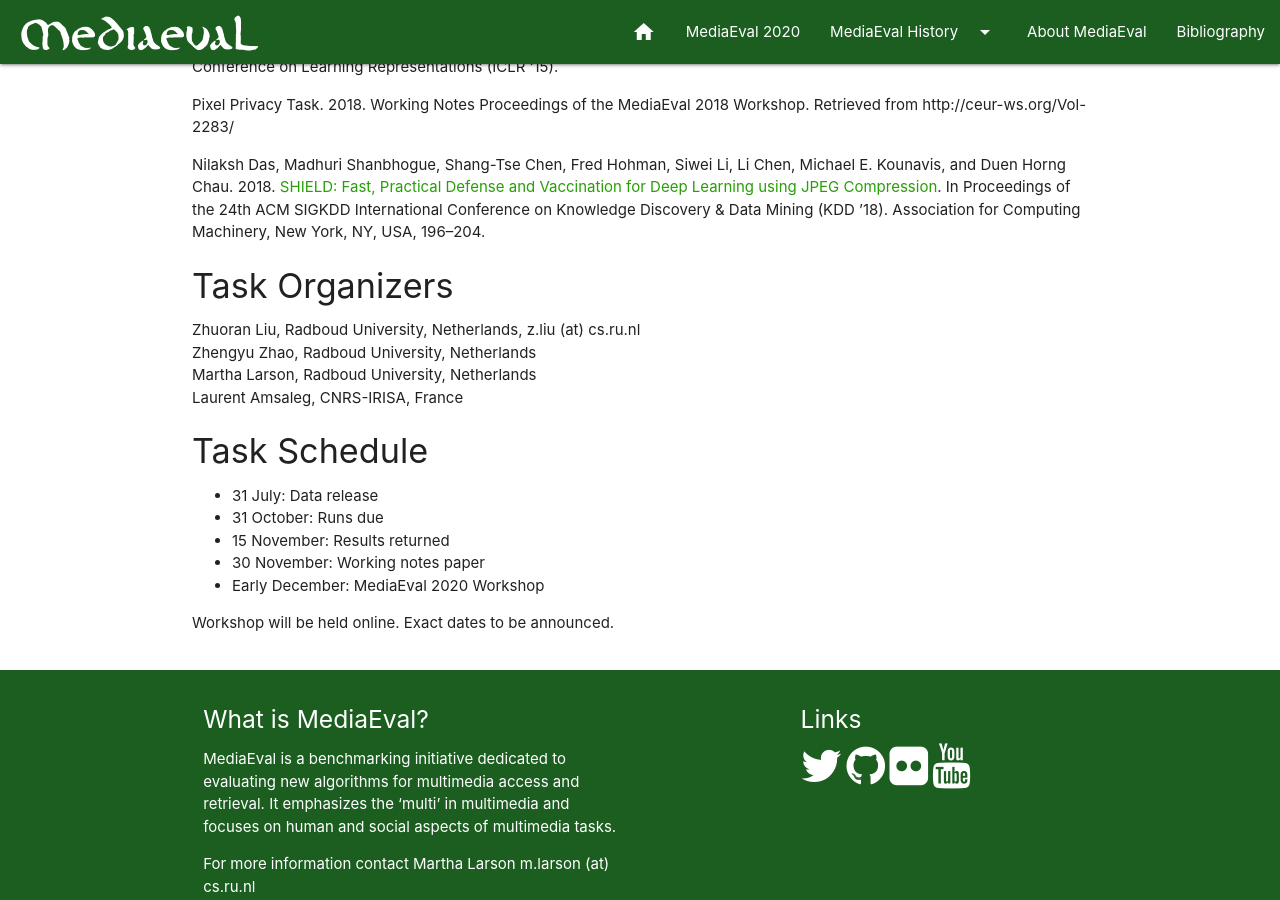
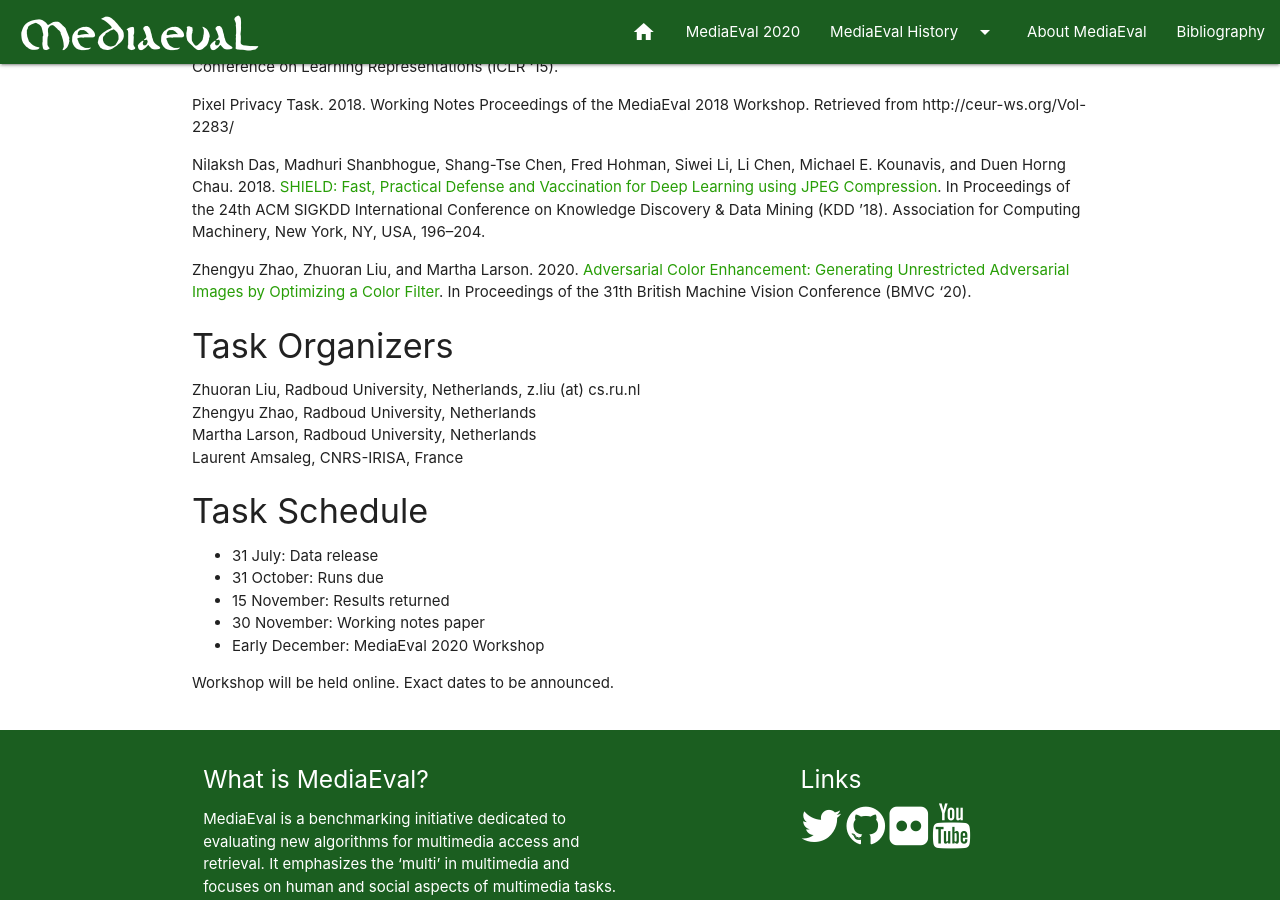
Before and after one commit to multimediaeval/multimediaeval.github.io, a Jekyll site: the page built from _editions/2020/tasks/pixelprivacy.md, in a window 1280 px wide and 900 px high, scrolled down 1872 px. Built offline with Jekyll 4.4.1, drawn with Linux system fonts in a browser that asks for light colours.

Commit message:
Update pixelprivacy.md

```diff
--- a/_editions/2020/tasks/pixelprivacy.md
+++ b/_editions/2020/tasks/pixelprivacy.md
@@ -58,6 +58,7 @@ Pixel Privacy Task. 2018. Working Notes Proceedings of the MediaEval 2018 Worksh
 
 Nilaksh Das, Madhuri Shanbhogue, Shang-Tse Chen, Fred Hohman, Siwei Li, Li Chen, Michael E. Kounavis, and Duen Horng Chau. 2018. [SHIELD: Fast, Practical Defense and Vaccination for Deep Learning using JPEG Compression](https://dl.acm.org/doi/10.1145/3219819.3219910). In Proceedings of the 24th ACM SIGKDD International Conference on Knowledge Discovery & Data Mining (KDD ’18). Association for Computing Machinery, New York, NY, USA, 196–204.
 
+Zhengyu Zhao, Zhuoran Liu, and Martha Larson. 2020. [Adversarial Color Enhancement: Generating Unrestricted Adversarial Images by Optimizing a Color Filter](https://arxiv.org/abs/2002.01008). In Proceedings of the 31th British Machine Vision Conference (BMVC '20).
 
 <!-- # add a note to check out Pixel Privacy in past proceedings; also think about some other references-->
 
```
